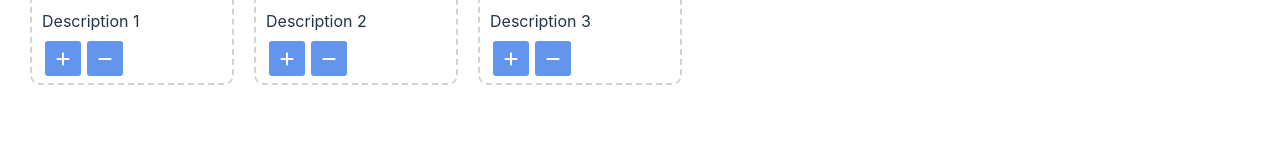
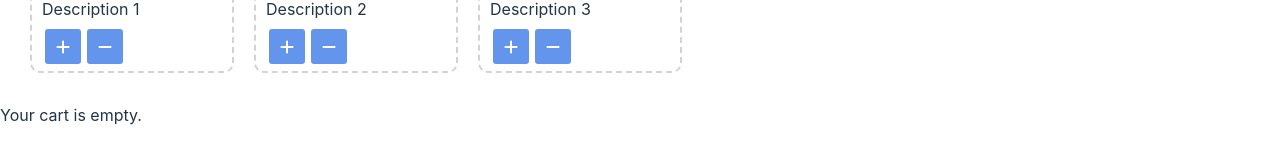
Before and after one commit to mlcs1999/React03, a React (Vite) app: page / in a window 1280 px wide. Shown: the part 527-690 px from the top of the page. Built offline with nearby package versions, Linux system fonts and the light colour scheme.

Commit message:
created new component Cart

```diff
--- a/src/App.tsx
+++ b/src/App.tsx
@@ -4,6 +4,7 @@ import NavBar  from './components/NavBar';
 import Products from './components/Products';
 import { Product } from './models/product';
 import { useState } from 'react';
+import Cart from './components/Cart';
 
 const products: Product[] = [
   new Product(1, "Product 1", "Description 1", 0),
@@ -40,10 +41,9 @@ function App() {
 
   return (
     <>
-      {/* <h1>Cao {fullName(user)}</h1>
-      {element} */}
       <NavBar cartNum={cartNum}/>
       <Products products={products} onAdd={addToCart} />
+      <Cart/>
     </>
   )
 }
--- /dev/null
+++ b/src/components/Cart.tsx
@@ -0,0 +1,8 @@
+//rafce - prečica za kreiranje funkcionalne komponente
+const Cart = () => {
+  return (
+    <div>Your cart is empty.</div>
+  )
+}
+
+export default Cart
```
